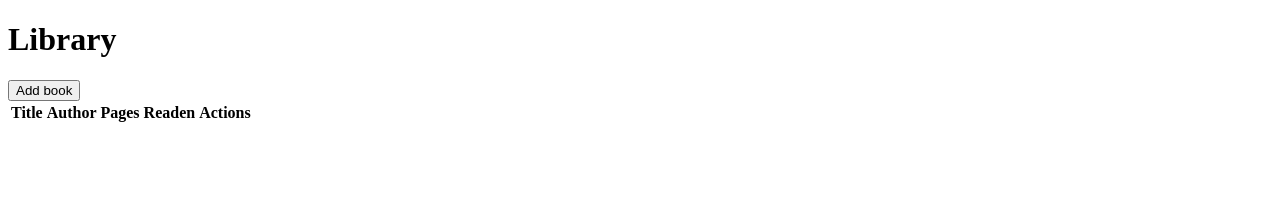
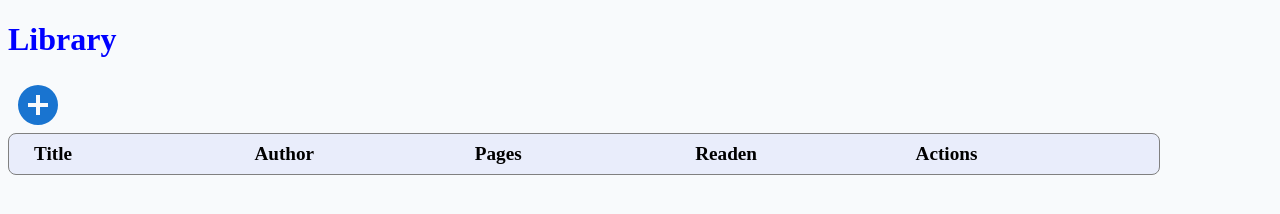
Before and after one commit to angelrcd/odin-library, a website: page index.html in a window 1280 px wide. Drawn offline with Linux system fonts and the light colour scheme.

Commit message:
Add table css style.

```diff
--- a/index.html
+++ b/index.html
@@ -5,10 +5,13 @@
     <meta http-equiv="X-UA-Compatible" content="IE=edge" />
     <meta name="viewport" content="width=device-width, initial-scale=1.0" />
     <title>Library</title>
+    <link rel="stylesheet" href="style.css" />
   </head>
   <body>
     <h1>Library</h1>
-    <button class="add-book-button">Add book</button>
+    <button aria-label="add new book button" class="add-book-button">
+      <img src="assets/icons/add.svg" alt="" />
+    </button>
     <table>
       <thead>
         <tr>
--- /dev/null
+++ b/style.css
@@ -0,0 +1,60 @@
+body {
+  background-color: #f8fafc;
+}
+
+::backdrop {
+  background-color: #00000070;
+}
+
+.add-book-button {
+  border: none;
+  background: none;
+}
+
+.add-book-button:hover {
+  transform: scale(1.1);
+}
+
+.add-book-button img{
+  height: 3rem;
+  aspect-ratio: 1 / 1;
+}
+
+table th {
+  text-align: left;
+}
+
+tr {
+  border: 1px solid gray;
+  padding: 0.5rem 1.5rem;
+  margin-bottom: 5px;
+  display: grid;
+  grid-template-columns: repeat(5, 1fr);
+  border-radius: 8px;
+  background-color: #F5F7FD;
+}
+
+thead tr {
+  font-size: 1.2em;
+  font-weight: 600;
+  background-color: #E9EDFB;
+}
+
+tbody td {
+  display: flex;
+  align-items: center;
+}
+
+tbody td:last-child {
+  display: flex;
+  gap: 10px;
+}
+
+table {
+  width: 90vw;
+  border-collapse: collapse;
+}
+
+h1 {
+  color: blue;
+}
```
Also changed, not shown: assets/icons/add.svg (added).
